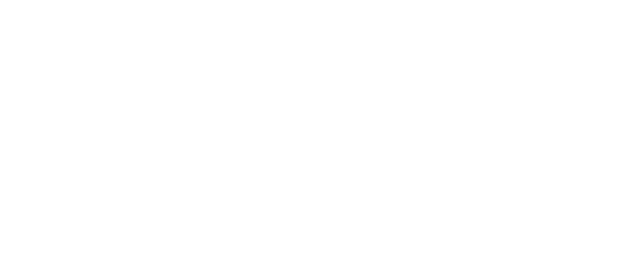
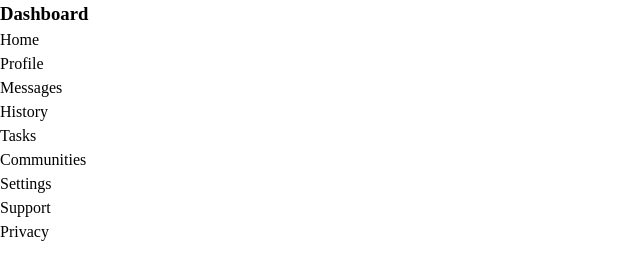
Before and after one commit to mothibimalebana/theOdinProject, a plain HTML site: page projects/adminDashboard/index.html in a window 1280 px wide. Shown: the whole page, without its empty margins (0-640 px from the left). Drawn offline with Linux system fonts and the light colour scheme.

Commit message:
raw html for sidebar

```diff
--- a/projects/adminDashboard/css/style.css
+++ b/projects/adminDashboard/css/style.css
@@ -4,22 +4,25 @@
 *, *::before, *::after {
     box-sizing: border-box;
   }
+
   /*
     2. Remove default margin
   */
   * {
     margin: 0;
   }
+
   /*
     Typographic tweaks!
     3. Add accessible line-height
     4. Improve text rendering
   */
   body {
-      height: 100%;
-      font-family: 'poppins-regular';
-      line-height: 1.5;
-      -webkit-font-smoothing: antialiased;
+    font-size: 16px;
+    height: 100%;
+    font-family: 'poppins-regular';
+    line-height: 1.5;
+    -webkit-font-smoothing: antialiased;
   }
   /*
     5. Improve media defaults
--- a/projects/adminDashboard/index.html
+++ b/projects/adminDashboard/index.html
@@ -7,6 +7,28 @@
     <title>Document</title>
 </head>
 <body>
+    <div class="container">
+        <div class="sidebar-container">
+            <div class="sidebar-header">
+                <h3>Dashboard</h3>
+            </div>
+            <div class="sidebar-content">
+                <p>Home</p>
+                <p>Profile</p>
+                <p>Messages</p>
+                <p>History</p>
+                <p>Tasks</p>
+                <p>Communities</p>
+            </div>
+            <div class="sidebar-extras">
+                <p>Settings</p>
+                <p>Support</p>
+                <p>Privacy</p>
+            </div>
+        </div>
 
+        <div class="header"></div>
+        <div class="main-content"></div>
+    </div>
 </body>
 </html>
```
